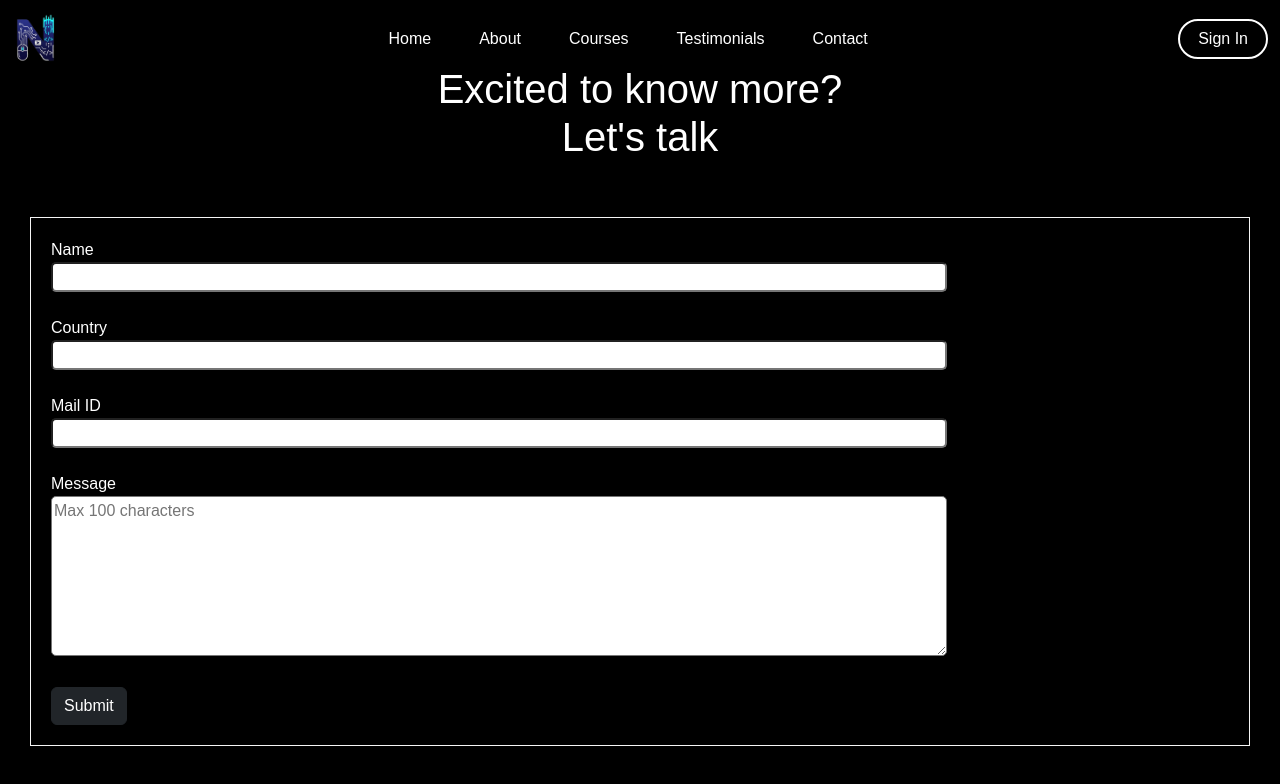
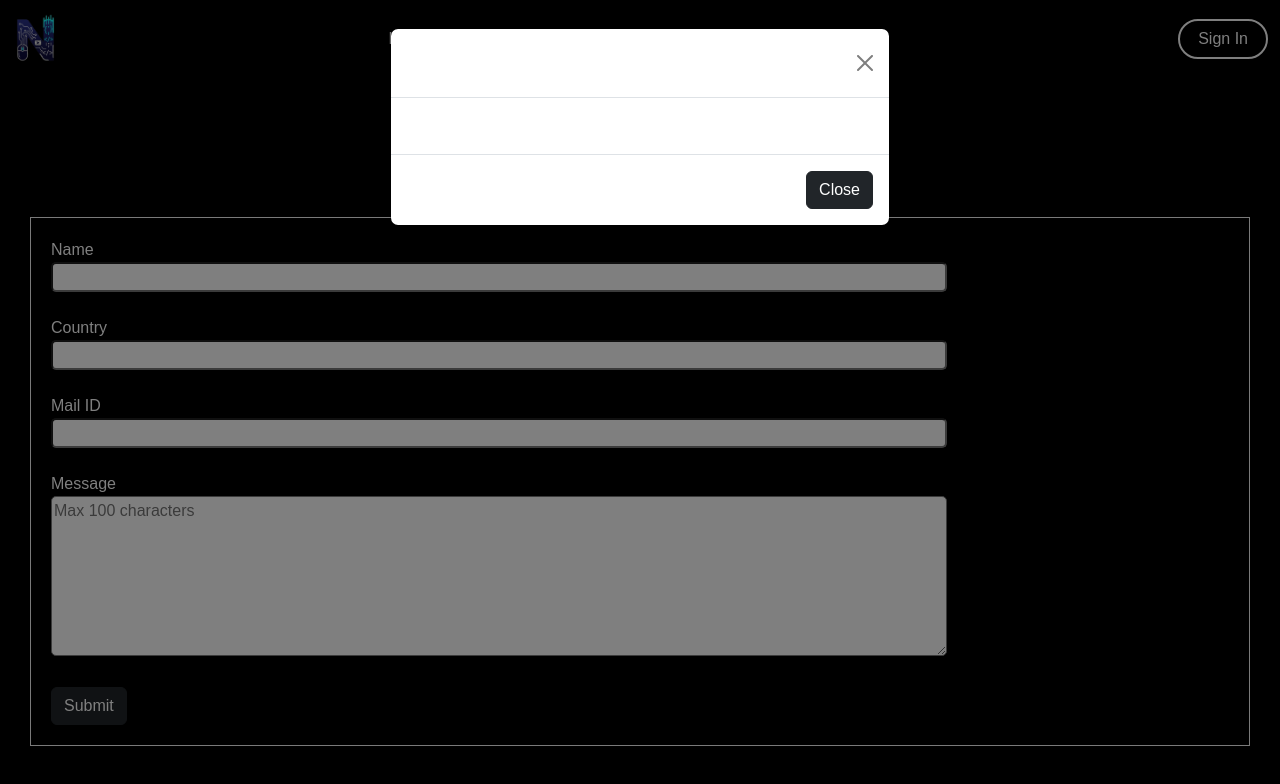
Before and after one commit to PadmanabhaPrasanna/Nivedha-profile, a plain HTML site: page index.html in a window 1280 px wide. Both pictures are taken after typing "Sample", "Sample", "name@example.com", "Sample" into the empty fields and a click on the button "Submit". Shown: the part 3350-4134 px from the top of the page. Drawn offline with nearby package versions, Linux system fonts and the light colour scheme; no server answers.

Commit message:
Modal added first

```diff
--- a/index.html
+++ b/index.html
@@ -2,7 +2,8 @@
 <head>
     <title>Nivi.dev</title>
     <link rel="icon" type="image/png" href="logo.png">
-
+    <meta charset="utf-8">
+    <meta name="viewport" content="width=device-width, initial-scale=1">
 
     <!-- Bootstrap -->
     <link href="https://cdn.jsdelivr.net/npm/bootstrap@5.3.6/dist/css/bootstrap.min.css" rel="stylesheet" integrity="sha384-4Q6Gf2aSP4eDXB8Miphtr37CMZZQ5oXLH2yaXMJ2w8e2ZtHTl7GptT4jmndRuHDT" crossorigin="anonymous">
@@ -11,6 +12,7 @@
      <!-- Local JS and CSS files-->
     <script src="script.js" defer></script>
     <link rel="stylesheet" href="styles.css">
+
 </head>
 
 <body>
@@ -51,17 +53,6 @@
 
   </div>
 </nav>
-
-
-
-
-
-
-
-
-
-
-
 
     <div id="Home">
 
@@ -108,13 +99,42 @@
             <input id="Mail" type="email" class="inputboxes" required><br><br>
             <label for="Message">Message</label><br>
             <textarea rows ="5" cols="40" id="Message" class="inputboxes messagebox" type="text" maxlength="200" placeholder="Max 100 characters"></textarea><br><br>
-            <button type="submit" id="formSubmit" class="btn btn-dark hovereffect">Submit</button>
+            <button type="submit" id="formSubmit" class="btn btn-dark hovereffect" >Submit</button>
 
-            </form>
+        </form>
 
-        <div>
+        <!-- Modal success-->
+        <div class="modal fade" id="ModalSuccess">
+            <div class="modal-dialog">
+              <div class="modal-content">
 
+                 <!-- Modal Header -->
+                   <div class="modal-header">
+                      <h4 class="modal-title">Thank you for contacting us!</h4>
+                      <button type="button" class="btn-close" data-bs-dismiss="modal"></button>
+                   </div>
+
+                 <!-- Modal body -->
+                   <div class="modal-body">
+                      We will get back to you shortly!
+                   </div>
+
+                 <!-- Modal footer -->
+                  <div class="modal-footer">
+                     <button type="button" class="btn btn-dark hovereffect" data-bs-dismiss="modal">Close</button>
+                  </div>
+
+              </div>
+            </div>
         </div>
+
+
+
+
+
+
+
+
 
     </div>
 
--- a/script.js
+++ b/script.js
@@ -39,7 +39,15 @@ function frontSubmit(e)
 
     fetch("/saveform", {method:"POST", headers: {"Content-Type": "application/json"}, body: JSON.stringify(saveObj)})
     .then(res => res.text())
-    .then(msg => {alert("Server says: "+msg); document.getElementById("form").reset();})
+    .then(msg =>
+        {
+             console.log("Server says: "+msg);
+
+             const modal = new bootstrap.Modal(document.getElementById("ModalSuccess"));
+             modal.show();
+             document.getElementById("form").reset();
+
+        })
     .catch(err => alert("Server says: "+err));
 
 
```
Also changed, not shown: 1 other file.
